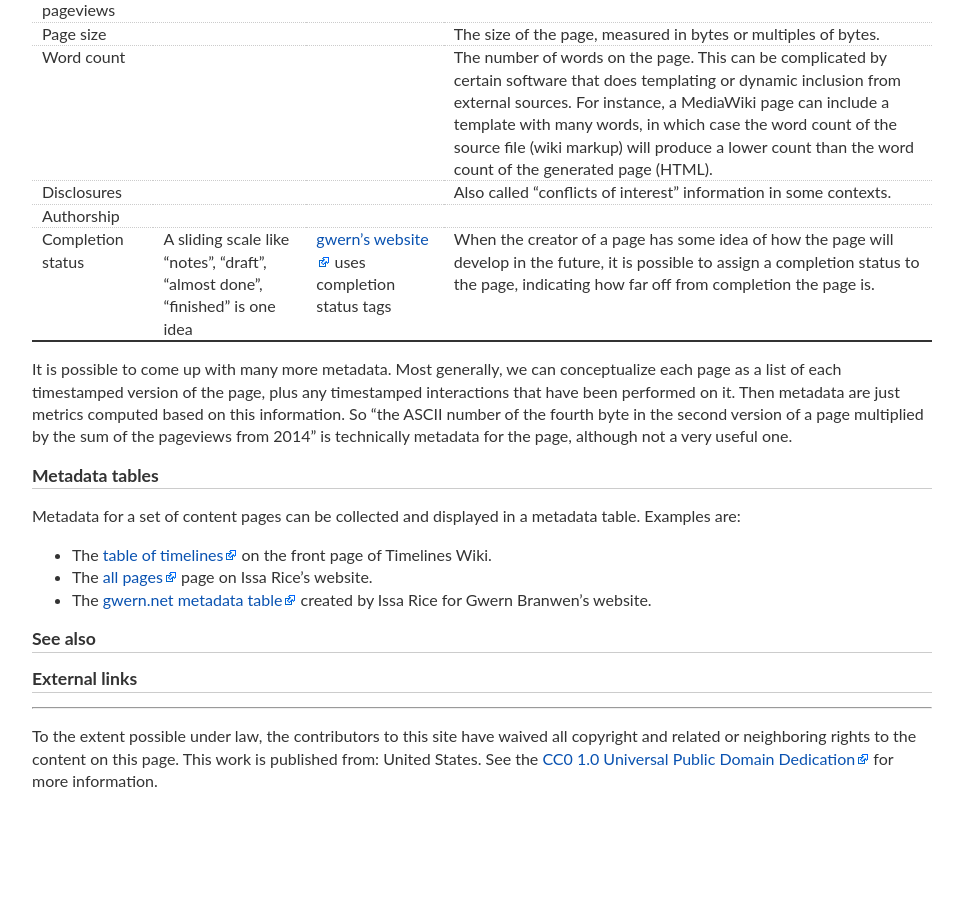
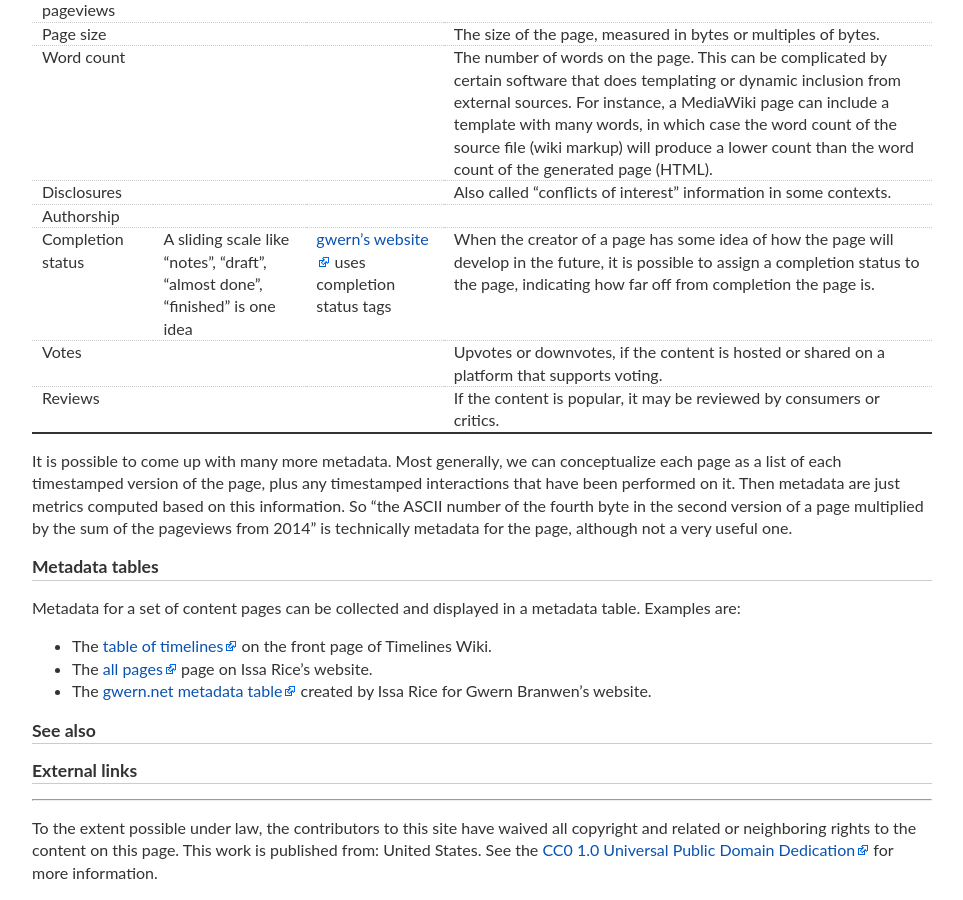
Before and after one commit to riceissa/contentcreation, a Jekyll site: the page built from metadata.md, in a window 1280 px wide and 900 px high, scrolled down 718 px. Shown: the whole window, without its empty margins (158-1121 px from the left). Built offline with Jekyll 4.4.1, drawn with Linux system fonts in a browser that asks for light colours; before the commit the page ends 1527 px from its top, so only the background shows below that.

Commit message:
add more ideas

```diff
--- a/metadata.md
+++ b/metadata.md
@@ -30,6 +30,8 @@ For content pages, the following metadata are some possibilities:
 |Disclosures|||Also called "conflicts of interest" information in some contexts.|
 |Authorship||||
 |Completion status|A sliding scale like "notes", "draft", "almost done", "finished" is one idea|[gwern's website](https://www.gwern.net/About) uses completion status tags|When the creator of a page has some idea of how the page will develop in the future, it is possible to assign a completion status to the page, indicating how far off from completion the page is.|
+|Votes|||Upvotes or downvotes, if the content is hosted or shared on a platform that supports voting.|
+|Reviews|||If the content is popular, it may be reviewed by consumers or critics.|
 
 It is possible to come up with many more metadata. Most generally, we can
 conceptualize each page as a list of each timestamped version of the page, plus
```
